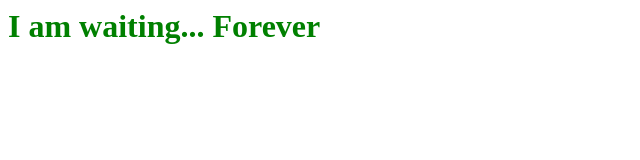
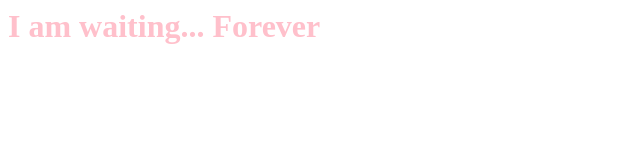
Before and after one commit to mahmouuud230/Apache_Jenkins_GitHub_Webhook, a plain HTML site: page index.html in a window 1280 px wide. Shown: the whole page, without its empty margins (0-640 px from the left). Drawn offline with Linux system fonts and the light colour scheme.

Commit message:
Update index.html

```diff
--- a/index.html
+++ b/index.html
@@ -1 +1 @@
-<h1 style="color: green;">I am waiting... Forever</h1>
+<h1 style="color: pink;">I am waiting... Forever</h1>
```
